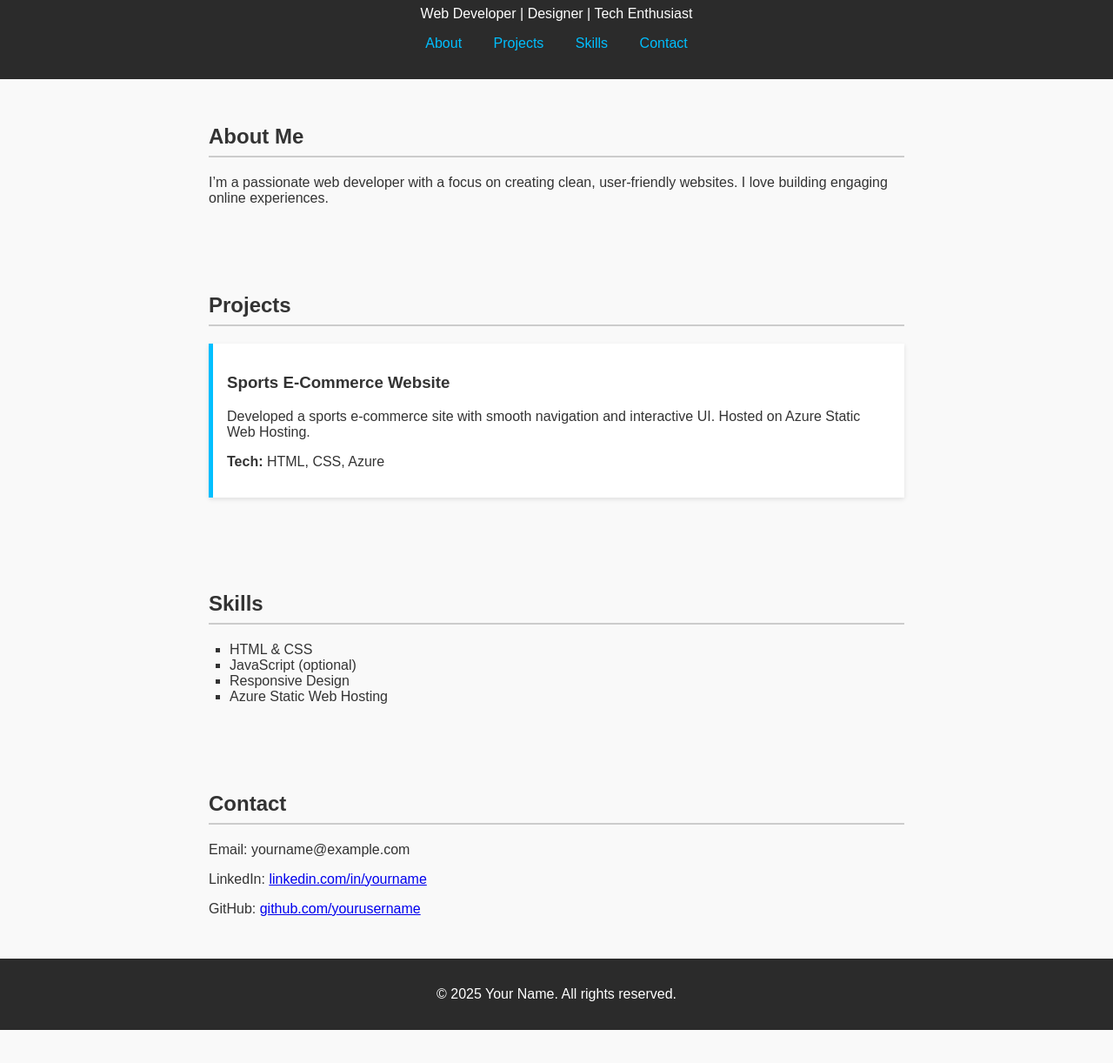
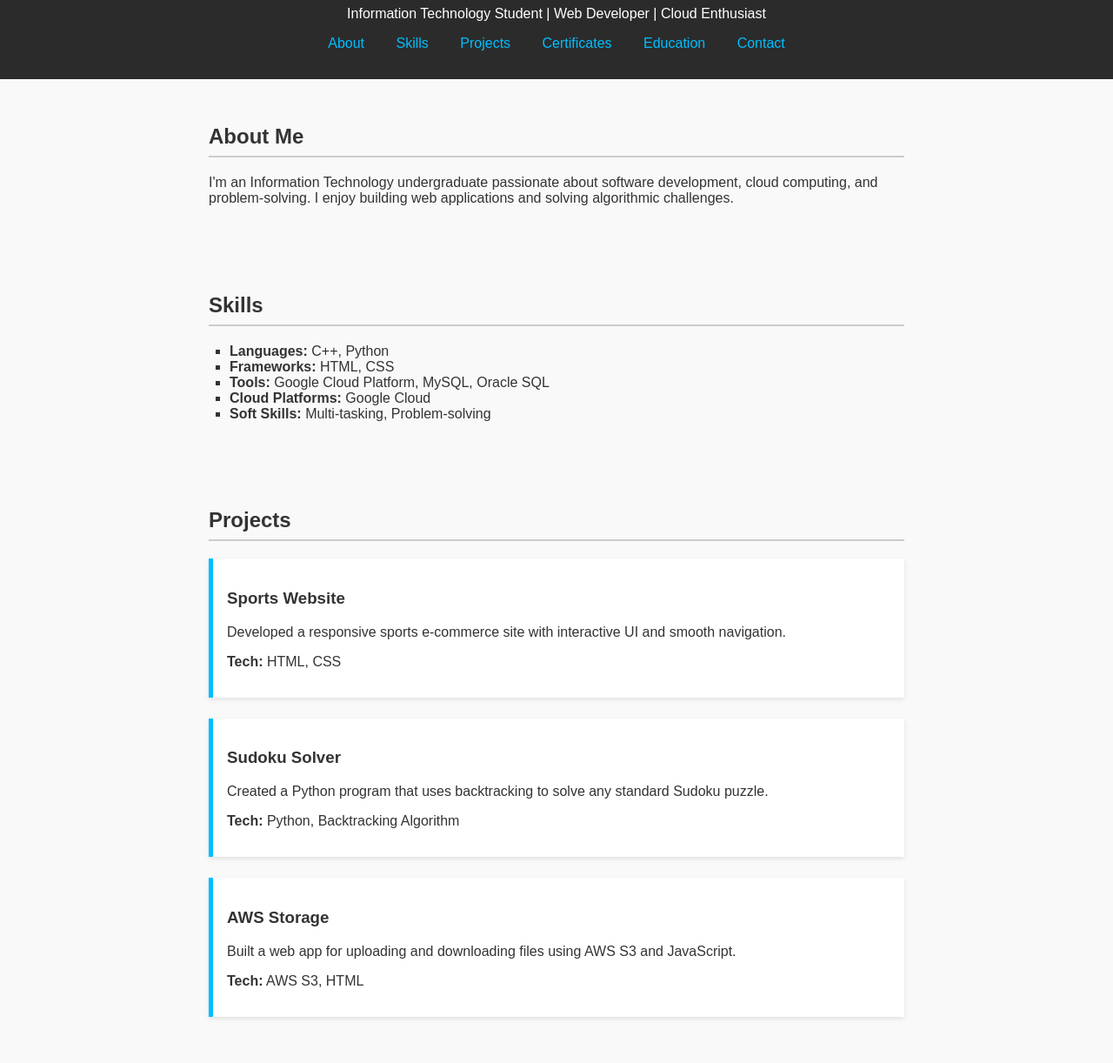
Before and after one commit to PrasathVedha/CloudStaticWeb, a plain HTML site: page index.html in a window 1280 px wide. Shown: the part 105-1327 px from the top of the page at 87% size. Before the commit the page ends 1289 px from the top, so only its background shows below. Drawn offline with Linux system fonts and the light colour scheme.

Commit message:
Update index.html

```diff
--- a/index.html
+++ b/index.html
@@ -2,56 +2,86 @@
 <html lang="en">
 <head>
   <meta charset="UTF-8" />
-  <meta name="viewport" content="width=device-width, initial-scale=1.0"/>
-  <title>Your Name | Portfolio</title>
+  <meta name="viewport" content="width=device-width, initial-scale=1.0" />
+  <title>Prasath Vedharethinam | Portfolio</title>
   <link rel="stylesheet" href="styles.css" />
 </head>
 <body>
   <header>
-    <h1>Your Name</h1>
-    <p>Web Developer | Designer | Tech Enthusiast</p>
+    <h1>Prasath Vedharethinam</h1>
+    <p>Information Technology Student | Web Developer | Cloud Enthusiast</p>
     <nav>
       <a href="#about">About</a>
+      <a href="#skills">Skills</a>
       <a href="#projects">Projects</a>
-      <a href="#skills">Skills</a>
+      <a href="#certificates">Certificates</a>
+      <a href="#education">Education</a>
       <a href="#contact">Contact</a>
     </nav>
   </header>
 
   <section id="about">
     <h2>About Me</h2>
-    <p>I’m a passionate web developer with a focus on creating clean, user-friendly websites. I love building engaging online experiences.</p>
+    <p>I'm an Information Technology undergraduate passionate about software development, cloud computing, and problem-solving. I enjoy building web applications and solving algorithmic challenges.</p>
+  </section>
+
+  <section id="skills">
+    <h2>Skills</h2>
+    <ul>
+      <li><strong>Languages:</strong> C++, Python</li>
+      <li><strong>Frameworks:</strong> HTML, CSS</li>
+      <li><strong>Tools:</strong> Google Cloud Platform, MySQL, Oracle SQL</li>
+      <li><strong>Cloud Platforms:</strong> Google Cloud</li>
+      <li><strong>Soft Skills:</strong> Multi-tasking, Problem-solving</li>
+    </ul>
   </section>
 
   <section id="projects">
     <h2>Projects</h2>
     <div class="project">
-      <h3>Sports E-Commerce Website</h3>
-      <p>Developed a sports e-commerce site with smooth navigation and interactive UI. Hosted on Azure Static Web Hosting.</p>
-      <p><strong>Tech:</strong> HTML, CSS, Azure</p>
+      <h3>Sports Website</h3>
+      <p>Developed a responsive sports e-commerce site with interactive UI and smooth navigation.</p>
+      <p><strong>Tech:</strong> HTML, CSS</p>
     </div>
-    <!-- Add more projects here -->
+    <div class="project">
+      <h3>Sudoku Solver</h3>
+      <p>Created a Python program that uses backtracking to solve any standard Sudoku puzzle.</p>
+      <p><strong>Tech:</strong> Python, Backtracking Algorithm</p>
+    </div>
+    <div class="project">
+      <h3>AWS Storage</h3>
+      <p>Built a web app for uploading and downloading files using AWS S3 and JavaScript.</p>
+      <p><strong>Tech:</strong> AWS S3, HTML</p>
+    </div>
   </section>
 
-  <section id="skills">
-    <h2>Skills</h2>
+  <section id="certificates">
+    <h2>Certificates</h2>
     <ul>
-      <li>HTML & CSS</li>
-      <li>JavaScript (optional)</li>
-      <li>Responsive Design</li>
-      <li>Azure Static Web Hosting</li>
+      <li>Data Structures and Algorithms – June 2024</li>
+      <li>Cyber Security and Privacy (NPTEL) – October 2024</li>
+      <li>The Bits and Bytes of Computer Networking (Coursera) – February 2024</li>
+      <li>GenAI for Everyone (Coursera) – February 2024</li>
     </ul>
+  </section>
+
+  <section id="education">
+    <h2>Education</h2>
+    <p><strong>Lovely Professional University</strong> – B.Tech in Information Technology (Aug 2022 – Present)</p>
+    <p><strong>Paavai Vidhyashram CBSE School</strong> – Senior Secondary (90.4%, 2021-2022)</p>
+    <p><strong>Paavai Vidhyashram CBSE School</strong> – Secondary (93.4%, 2019-2020)</p>
   </section>
 
   <section id="contact">
     <h2>Contact</h2>
-    <p>Email: yourname@example.com</p>
-    <p>LinkedIn: <a href="#">linkedin.com/in/yourname</a></p>
-    <p>GitHub: <a href="#">github.com/yourusername</a></p>
+    <p>Email: <a href="mailto:prasath.vedha@gmail.com">prasath.vedha@gmail.com</a></p>
+    <p>LinkedIn: <a href="https://linkedin.com/in/prasath-vedharethinam" target="_blank">linkedin.com/in/prasath-vedharethinam</a></p>
+    <p>GitHub: <a href="https://github.com/PrasathVedha" target="_blank">github.com/PrasathVedha</a></p>
+    <p>Phone: +91-9487995878</p>
   </section>
 
   <footer>
-    <p>&copy; 2025 Your Name. All rights reserved.</p>
+    <p>&copy; 2025 Prasath Vedharethinam. All rights reserved.</p>
   </footer>
 </body>
 </html>
```
